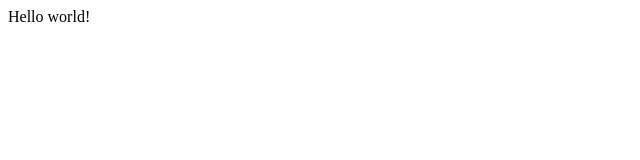
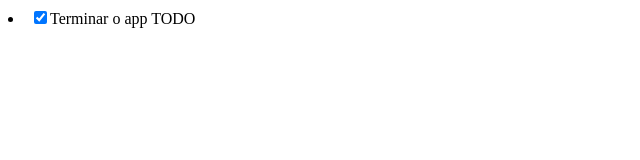
Before and after one commit to paulojeronimo/metas-app-frontend, a React (Create React App) app: page / in a window 1280 px wide. Shown: the top 160 px of the page, without its empty margins (0-640 px from the left). Built offline with nearby package versions, Linux system fonts and the light colour scheme.

Commit message:
TodoListItem evoluído

```diff
--- a/src/App.tsx
+++ b/src/App.tsx
@@ -1,11 +1,11 @@
-import React from 'react';
+import React from 'react'
+import { TodoListItem } from './TodoListItem'
 
-function App() {
-  return (
-    <div>
-      Hello world!
-    </div>
-  );
-}
+const todos: Array<Todo> = [
+  {text: "Terminar o app TODO", complete: true },
+  {text: "Completar o desafio da Livelo", complete: true}
+]
+
+const App: React.FC = () => <TodoListItem todo={todos[0]}/>
 
 export default App;
--- a/src/TodoListItem.tsx
+++ b/src/TodoListItem.tsx
@@ -1,12 +1,16 @@
 import React from "react"
 
 interface TodoListItemProps {
-    todo: {
-        text: string;
-        complete: boolean;
-    }
+    todo: Todo
 }
 
-export const TodoListItem: React.FC<TodoListItemProps> = props => {
-    return <li>Content</li>
+export const TodoListItem: React.FC<TodoListItemProps> = ({ todo }) => {
+    return (
+        <li>
+            <label>
+                    <input type="checkbox" checked={todo.complete}/>
+                    {todo.text}
+            </label>
+        </li>
+    )
 }
--- /dev/null
+++ b/src/types.d.ts
@@ -0,0 +1,4 @@
+type Todo = {
+    text: string;
+    complete: boolean
+}
```
Also changed, not shown: 1 other file (tests, documents, lock files or other folders).
